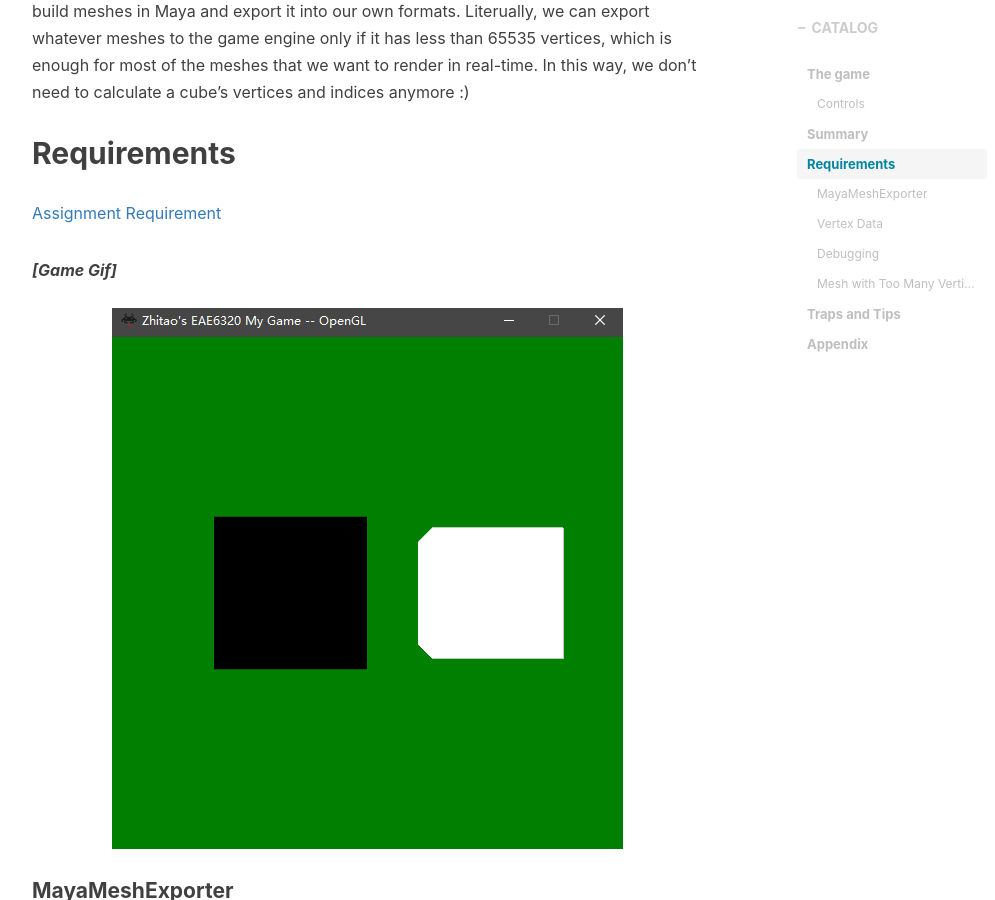
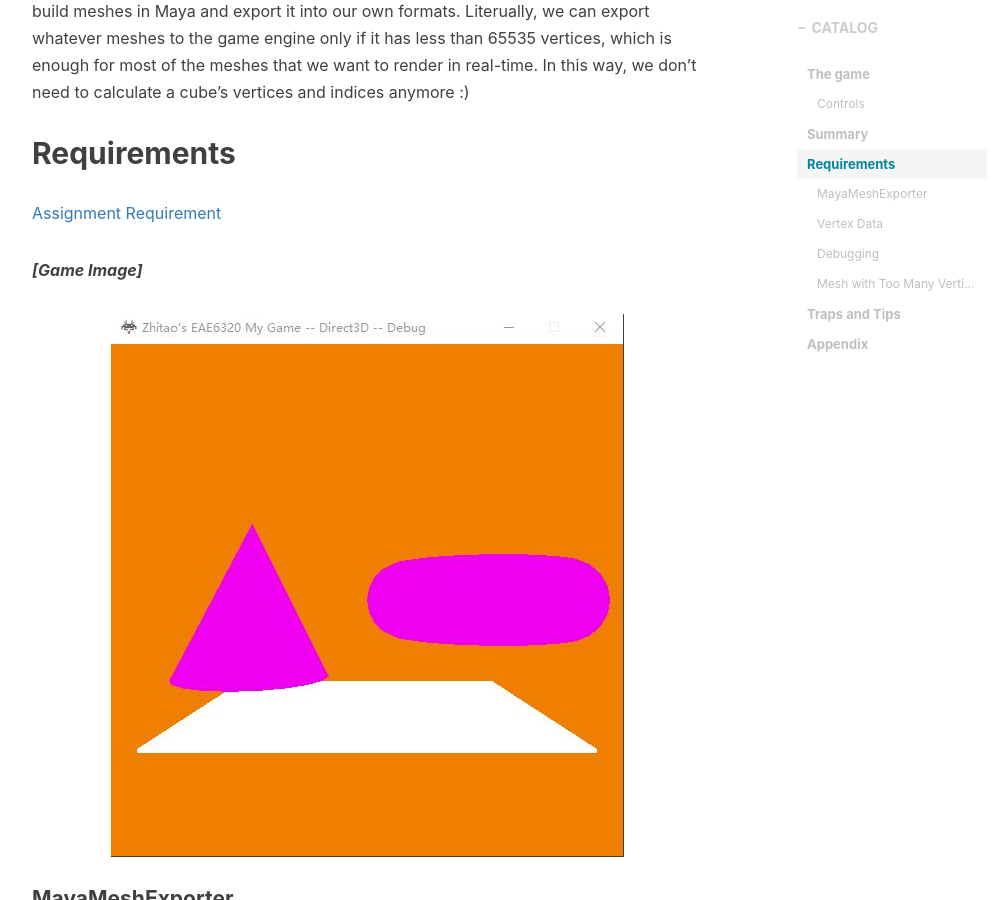
Before and after one commit to Torlyers/Torlyers.github.io, a Jekyll site: the page built from _posts/2018-10-17-write-up-07.markdown, in a window 1280 px wide and 900 px high, scrolled down 1126 px. Shown: the whole window, without its empty margins (233-1228 px from the left). Built offline with Jekyll 4.4.1, drawn with Linux system fonts in a browser that asks for light colours; nearby versions of some CDN libraries; comment, search, counter and statistics services are not loaded.

Commit message:
finish write-up

```diff
--- a/_includes/posts/2018-10-17-write-up-07/en.md
+++ b/_includes/posts/2018-10-17-write-up-07/en.md
@@ -17,8 +17,9 @@
 ## Requirements
 [Assignment Requirement](/assets/Requirement_07.pdf)
 
-***[Game Gif]***
-![](/img/in-post/write-up-06/1.gif)
+***[Game Image]***
+
+![](/img/in-post/write-up-07/1.JPG)
 
 #### MayaMeshExporter
 
@@ -29,12 +30,13 @@
 There is unused data in Maya's mesh file. I chose to ingore it and only take position data. I know at least we can use color information. I didn't do that just because I was lazy and I'll add color to my meshes this weekend.
 
 #### Debugging
+![](/img/in-post/write-up-07/2.JPG)
 
 #### Mesh with Too Many Vertices
 Since we use `uint16_t` to save our indice data, we cannot have over 2^16 vertices in each mesh. Generally we won't use mesh with so many vertices in a game, so I choose to check the number of vertices before import and reject it if a mesh have too many vertices.
 
 ## Traps and Tips
-*
+
 
 ---
 
```
Also changed, not shown: img/in-post/write-up-07/1.JPG (added), img/in-post/write-up-07/2.JPG (added), 1 other file.
